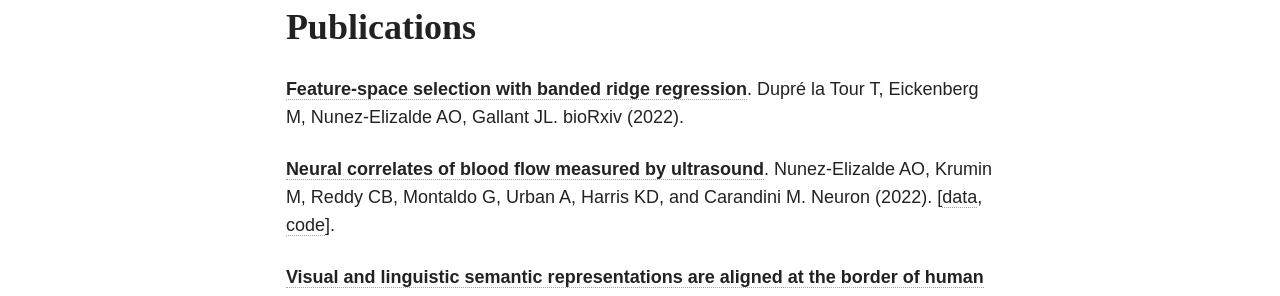
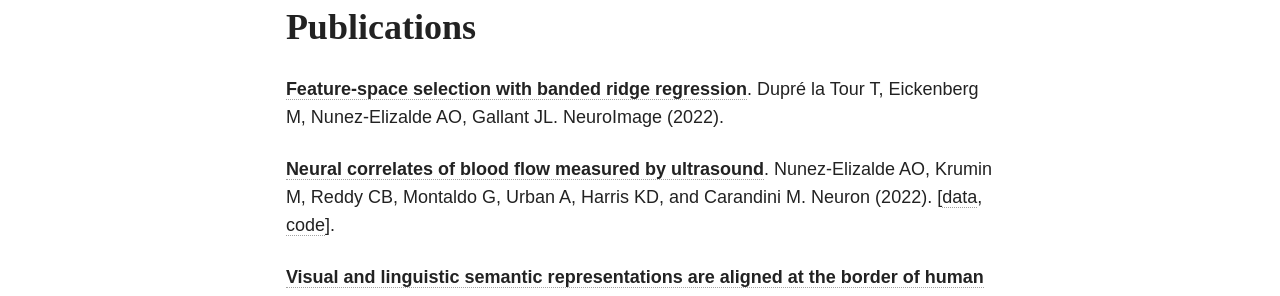
Before and after one commit to anwarnunez/anwarnunez.github.io, a Jekyll site: the page built from publications/index.md, in a window 1280 px wide. Shown: the part 440-736 px from the top of the page. Built offline with Jekyll 4.4.1, drawn with Linux system fonts in a browser that asks for light colours; nearby versions of some CDN libraries.

Commit message:
Update index.md

```diff
--- a/publications/index.md
+++ b/publications/index.md
@@ -10,7 +10,7 @@ search_omit: false
 
 # Publications
 
-[**Feature-space selection with banded ridge regression**](https://doi.org/10.1101/2022.05.05.490831). Dupré la Tour T, Eickenberg M, Nunez-Elizalde AO, Gallant JL. bioRxiv (2022).
+[**Feature-space selection with banded ridge regression**](https://doi.org/10.1016/j.neuroimage.2022.119728). Dupré la Tour T, Eickenberg M, Nunez-Elizalde AO, Gallant JL. NeuroImage (2022).
 
 [**Neural correlates of blood flow measured by ultrasound**](https://doi.org/10.1016/j.neuron.2022.02.012). Nunez-Elizalde AO, Krumin M, Reddy CB, Montaldo G, Urban A, Harris KD, and Carandini M. Neuron (2022). [[data](https://figshare.com/projects/Nunez-Elizalde2022/132110), [code](https://github.com/anwarnunez/fusi)].
 
```
